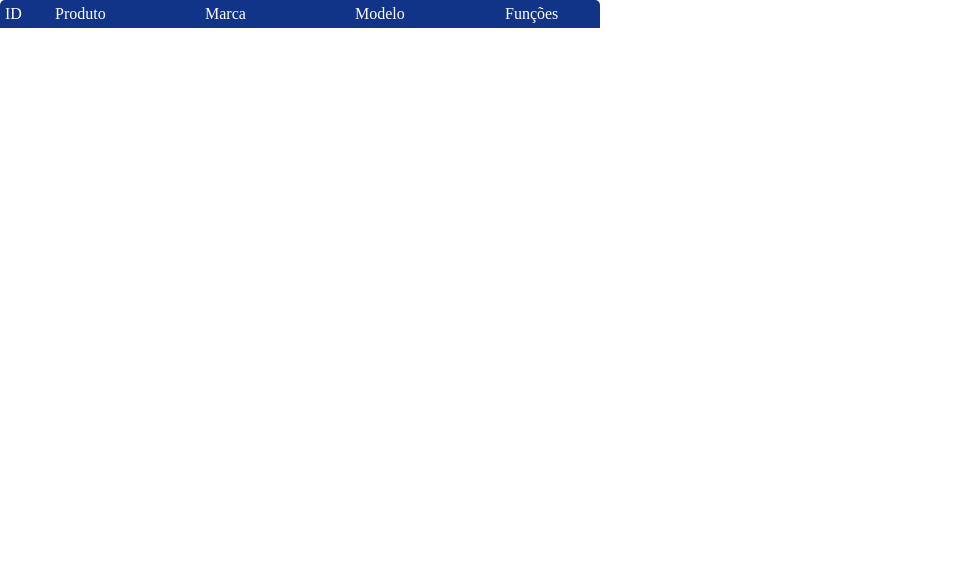
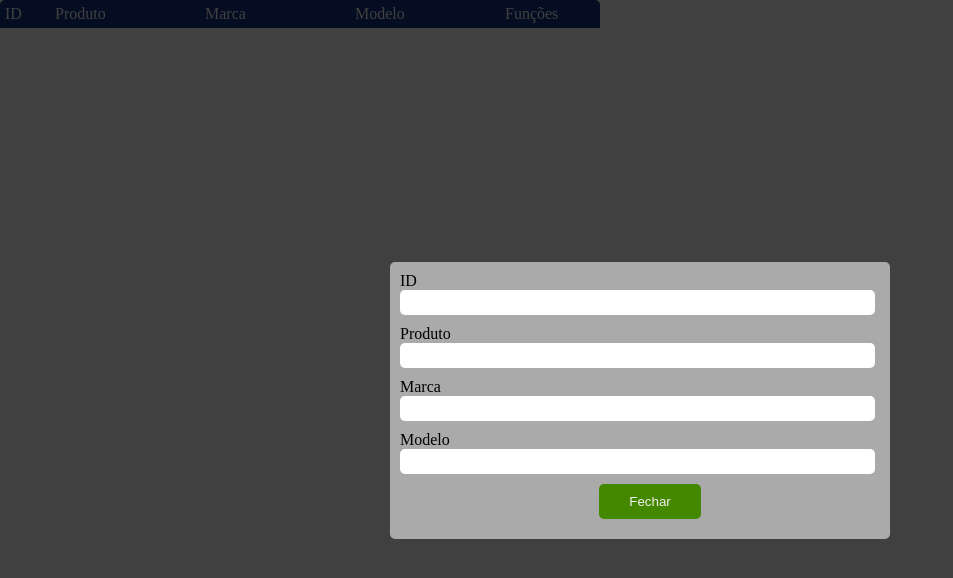
Before and after one commit to luvsscorpius/JavaScript-avancado, a website: page Aula 152 - Criando um DataGridView em Javascript/index.html in a window 1280 px wide. Shown: the whole page, without its empty margins (0-953 px from the left). Drawn offline with Linux system fonts and the light colour scheme; no server answers.

Commit message:
feat(aula 158): criando um DataGridView em JavaScript P7

```diff
--- a/Aula 152 - Criando um DataGridView em Javascript/css/style.css
+++ b/Aula 152 - Criando um DataGridView em Javascript/css/style.css
@@ -81,3 +81,57 @@
     width: 100px;
     justify-content: space-around !important;
 }
+
+/* Modal de view */
+
+.janelaView {
+    display: flex;
+    justify-content: center;
+    align-items: center;
+    position: absolute;
+    top: 0;
+    left: 0;
+    width: 100%;
+    height: 100vh;
+    background-color: rgba(0, 0, 0, 0.75);
+}
+
+.view {
+    display: flex;
+    justify-content: flex-start;
+    align-items: flex-start;
+    flex-direction: column;
+    background-color: #aaa;
+    padding: 10px;
+    border-radius: 5px;
+    width: 500px;
+}
+
+.campo {
+    display: flex;
+    justify-content: flex-start;
+    align-items: flex-start;
+    flex-direction: column;
+    margin-bottom: 10px;
+    width: 500px;
+}
+
+.campo input {
+    padding: 5px;
+    border-radius: 5px;
+    width: 95%;
+}
+
+.rodape {
+    display: flex;
+    justify-content: center !important;
+    align-items: center !important;
+}
+
+.btn {
+    background-color: #480;
+    color: #eee;
+    cursor: pointer;
+    padding: 10px 30px;
+    border-radius: 5px;
+}
--- a/Aula 152 - Criando um DataGridView em Javascript/index.html
+++ b/Aula 152 - Criando um DataGridView em Javascript/index.html
@@ -24,6 +24,30 @@
 
     </div>
 
+    <div id="janelaView" class="janelaView">
+        <div id="view" class="view">
+            <div class="campo">
+                <label>ID</label>
+                <input type="text" name="id" id="id" class="id" readonly>
+            </div>
+            <div class="campo">
+                <label>Produto</label>
+                <input type="text" name="produto" produto="produto" class="produto" readonly>
+            </div>
+            <div class="campo">
+                <label>Marca</label>
+                <input type="text" name="marca" marca="marca" class="marca" readonly>
+            </div>
+            <div class="campo">
+                <label>Modelo</label>
+                <input type="text" name="Modelo" Modelo="Modelo" class="Modelo" readonly>
+            </div>
+            <div id="campo" class="campo rodape">
+                <button id="btnFechar" class="btn">Fechar</button>
+            </div>
+        </div>
+    </div>
+
     <script type="module" src="js/main.js"></script>
 </body>
 
```
